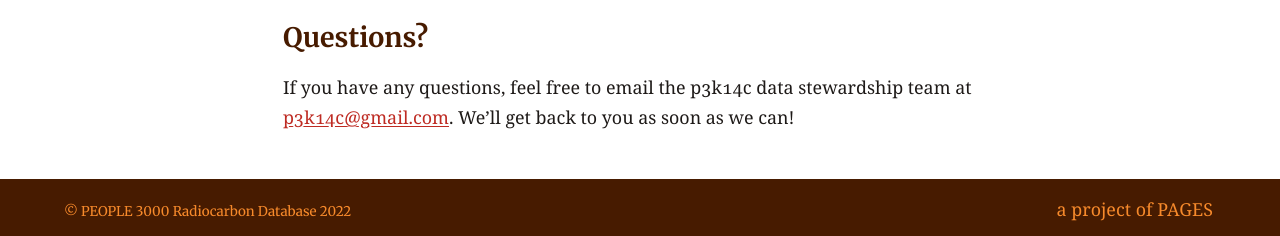
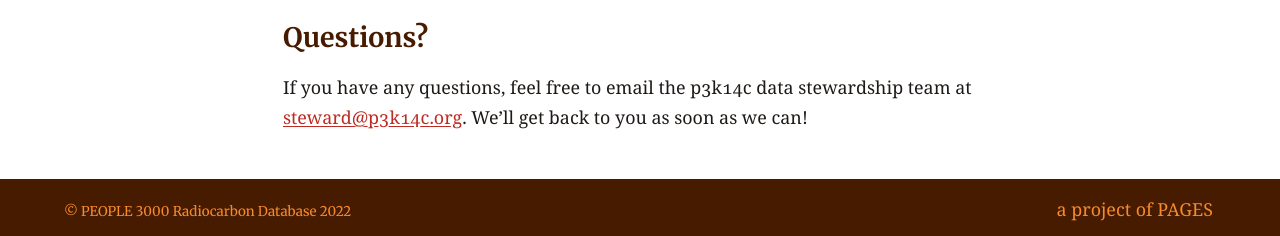
Before and after one commit to people3k/people3k.github.io, a Jekyll site: the page built from submit.md, in a window 1280 px wide. Shown: the part 1608-1844 px from the top of the page. Built offline with Jekyll 4.4.1, drawn with Linux system fonts in a browser that asks for light colours.

Commit message:
A proper email!

```diff
--- a/submit.md
+++ b/submit.md
@@ -50,5 +50,5 @@ Ready to submit? <br><br>
 
 ### Questions?
 If you have any questions, feel free to email the p3k14c data stewardship team
-at [p3k14c@gmail.com](mailto:p3k14c@gmail.com). We'll get back to you as
+at [steward@p3k14c.org](mailto:steward@p3k14c.org). We'll get back to you as
 soon as we can!
```
